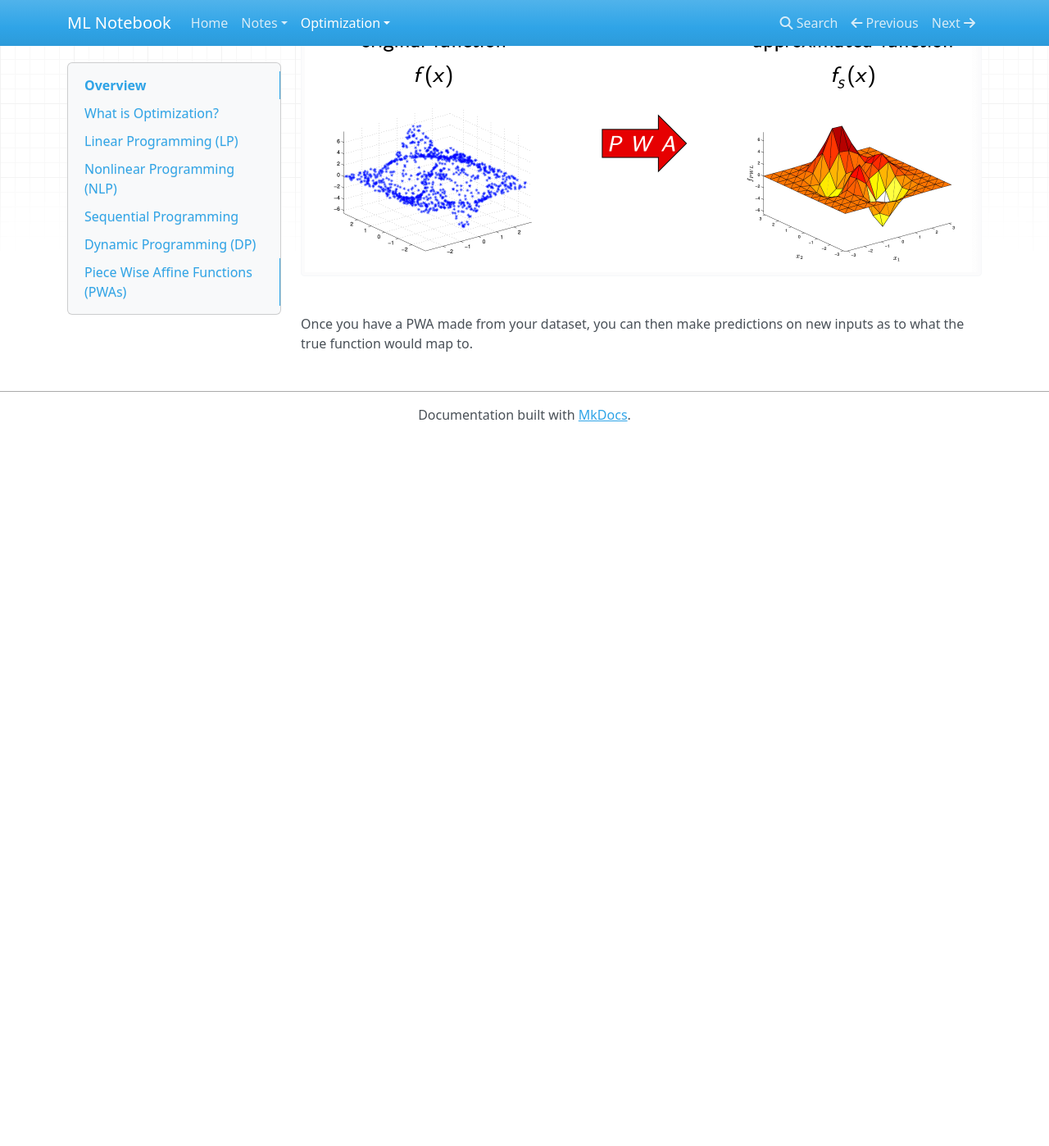
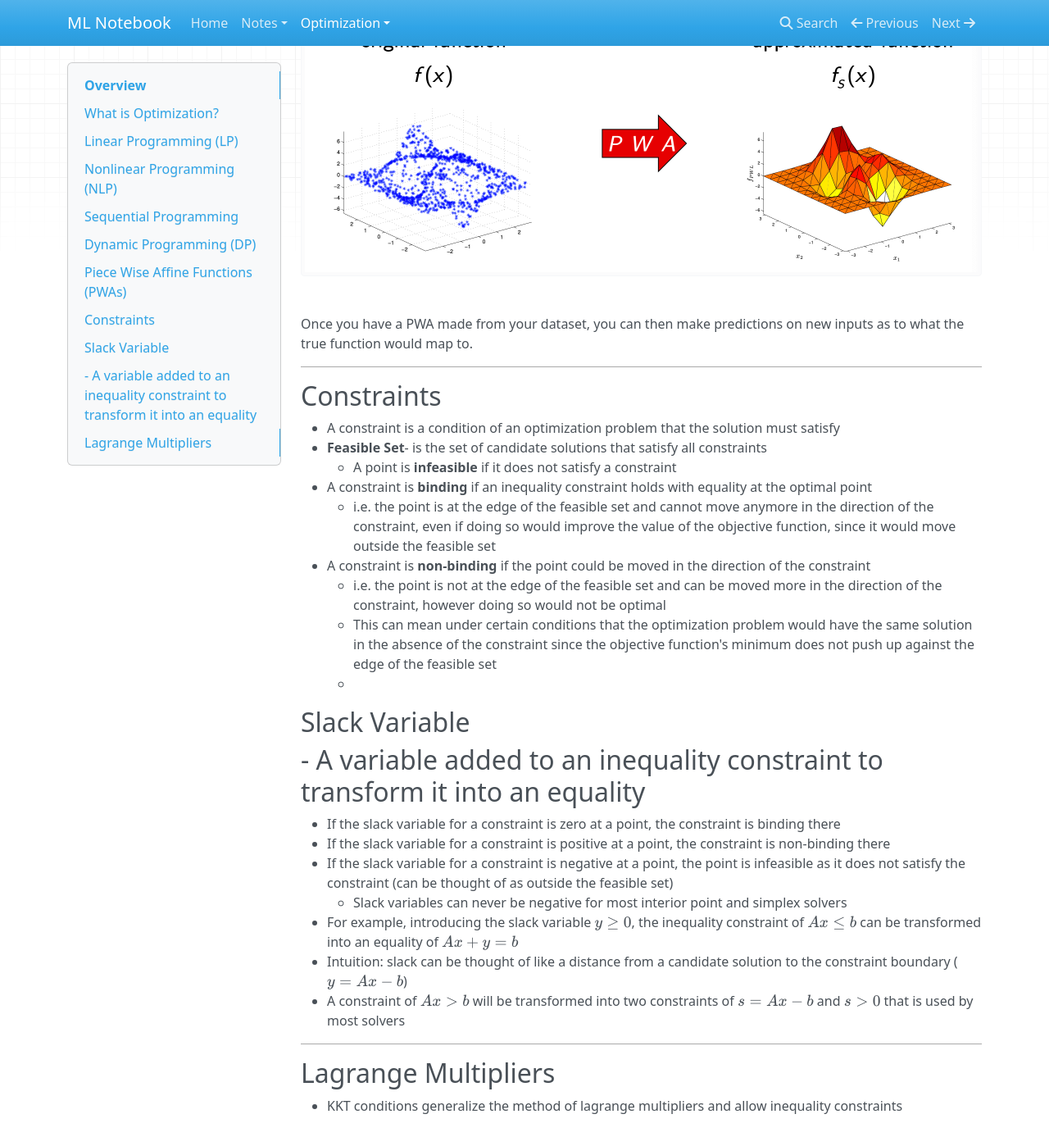
Before and after one commit to meyerv11045/machine-learning, an MkDocs documentation site: the page built from docs/notes/optimization/overview.md, in a window 1280 px wide and 1400 px high, scrolled down 1915 px. Shown: the whole window at 82% size. Built offline with MkDocs 1.6.1, drawn with Linux system fonts in a browser that asks for light colours; nearby versions of some CDN libraries; formulas are drawn with MathJax 3; before the commit the page ends 2449 px from its top, so only the background shows below that.

Commit message:
ml sandbox setup

```diff
--- a/docs/notes/optimization/overview.md
+++ b/docs/notes/optimization/overview.md
@@ -49,3 +49,31 @@ While the picture above shows the PWA given a known function, PWAs are most ofte
 ![PWA from Data](static/PWA-from-data.png)
 
 Once you have a PWA made from your dataset, you can then make predictions on new inputs as to what the true function would map to.
+
+---
+## Constraints
+- A constraint is a condition of an optimization problem that the solution must satisfy
+- **Feasible Set**- is the set of candidate solutions that satisfy all constraints
+    - A point is **infeasible** if it does not satisfy a constraint
+- A constraint is **binding** if an inequality constraint holds with equality at the optimal point
+    - i.e. the point is at the edge of the feasible set and cannot move anymore in the direction of the constraint, even if doing so would improve the value of the objective function, since it would move outside the feasible set
+- A constraint is **non-binding** if the point could be moved in the direction of the constraint
+    - i.e. the point is not at the edge of the feasible set and can be moved more in the direction of the constraint, however doing so would not be optimal
+    - This can mean under certain conditions that the optimization problem would have the same solution in the absence of the constraint since the objective function's minimum does not push up against the edge of the feasible set
+    -
+
+
+## Slack Variable
+- A variable added to an inequality constraint to transform it into an equality
+-
+- If the slack variable for a constraint is zero at a point, the constraint is binding there
+- If the slack variable for a constraint is positive at a point, the constraint is non-binding there
+- If the slack variable for a constraint is negative at a point, the point is infeasible as it does not satisfy the constraint (can be thought of as outside the feasible set)
+    - Slack variables can never be negative for most interior point and simplex solvers
+- For example, introducing the slack variable $y \geq 0$, the inequality constraint of $Ax \leq b$ can be transformed into an equality of $Ax + y = b$
+- Intuition: slack can be thought of like a distance from a candidate solution to the constraint boundary ($y = Ax - b$)
+- A constraint of $Ax > b$ will be transformed into two constraints of $s = Ax - b$ and $s > 0$ that is used by most solvers
+---
+
+## Lagrange Multipliers
+- KKT conditions generalize the method of lagrange multipliers and allow inequality constraints
```
Also changed, not shown: docs/notes/machine_learning/PyTorch Blitz.md (added, +120 -0 lines), docs/notes/machine_learning/auto_encoders.md (added, +5 -0 lines), utilities.py (added, +32 -0 lines), pytorch.ipynb (added), 4 other files.
